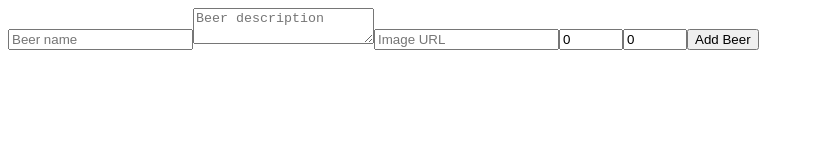
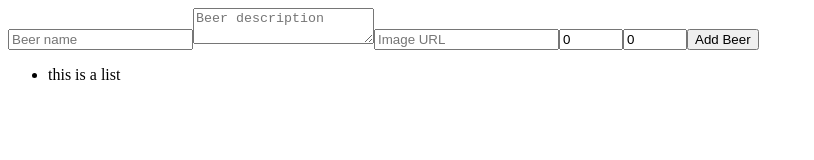
Before and after one commit to jennagoldman/drinking-buddy-fe, a React app: page / in a window 1280 px wide. Shown: the top 160 px of the page, without its empty margins (0-814 px from the left). Built offline with nearby package versions, Linux system fonts and the light colour scheme; no server answers.

Commit message:
BeerList rendering and dispatching setBeers action

```diff
--- a/src/components/App/App.jsx
+++ b/src/components/App/App.jsx
@@ -1,6 +1,6 @@
 import React from 'react';
-import BeerForm from '../BeerForm';
+import Home from '../Home';
 
 export default function App() {
-  return <BeerForm />;
+  return <Home />;
 }
--- a/src/components/BeerList.js
+++ b/src/components/BeerList.js
@@ -1,17 +1,32 @@
-import React, { useState } from 'react';
+import React, { useEffect } from 'react';
+import { useDispatch } from 'react-redux';
+import { fetchBeers } from '../services/beer-api';
+import { setBeers } from '../actions/beerActions';
 
-const Beers = () => {
-  //fetch all beers from server
+const BeerList = () => {
+  const dispatch = useDispatch();
 
-  //store all beers in redux
+  useEffect(() => {
+    //fetch all beers from server
+    fetchBeers()
+      .then(beers => {
+      //store all beers in redux
+        dispatch(setBeers(beers));
+      })
+  }, []);
+
+
+
 
   //get all beers from redux
 
   //create DOM for beers and render
 
   return (
-
+    <ul>
+      <li>this is a list</li>
+    </ul>
   )
 };
 
-export default BeerForm;
+export default BeerList;
--- a/src/components/Home.js
+++ b/src/components/Home.js
@@ -1,5 +1,6 @@
 import React from 'react';
 import BeerForm from './BeerForm';
+import BeerList from './BeerList';
 
 const Home = () => (
   <>
```
